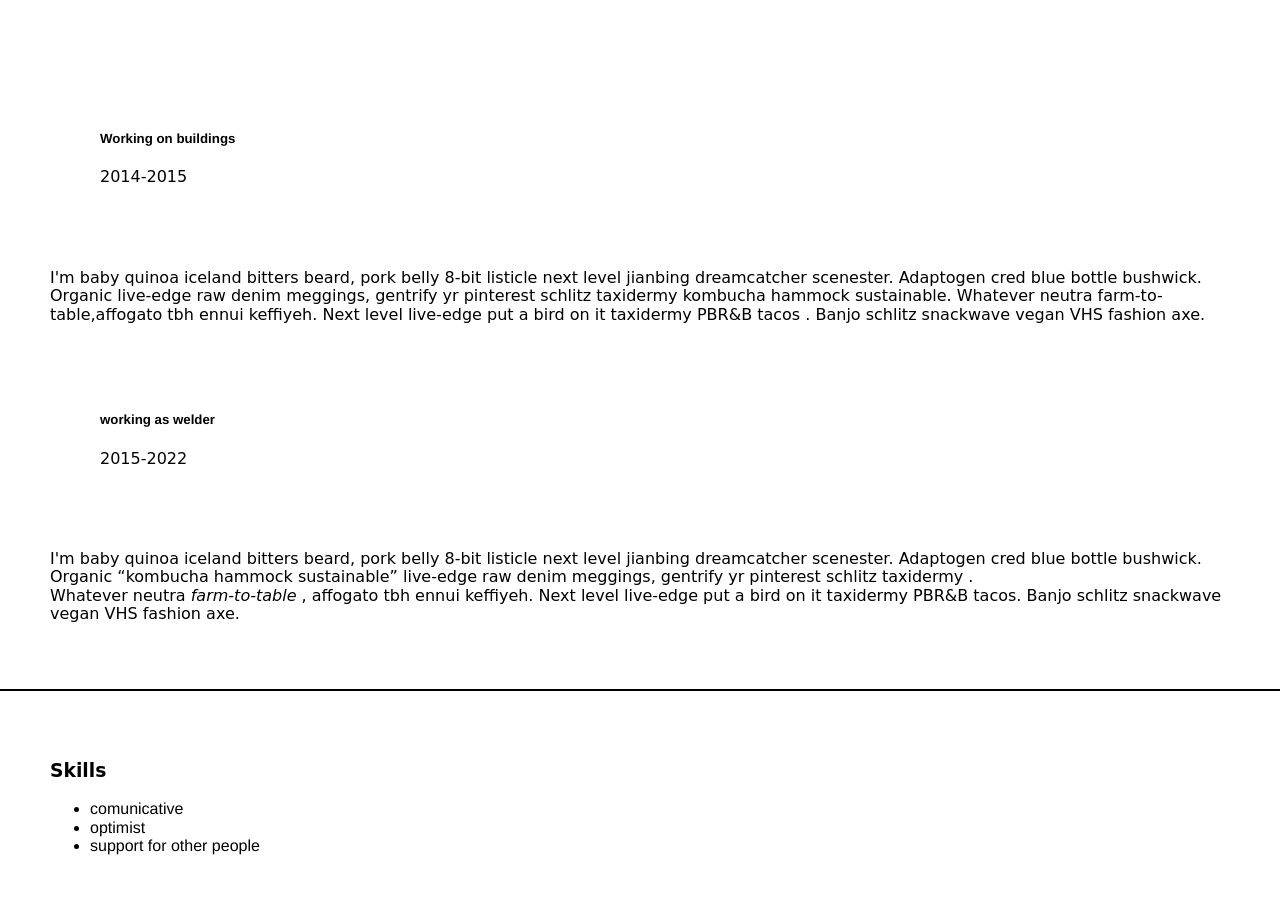
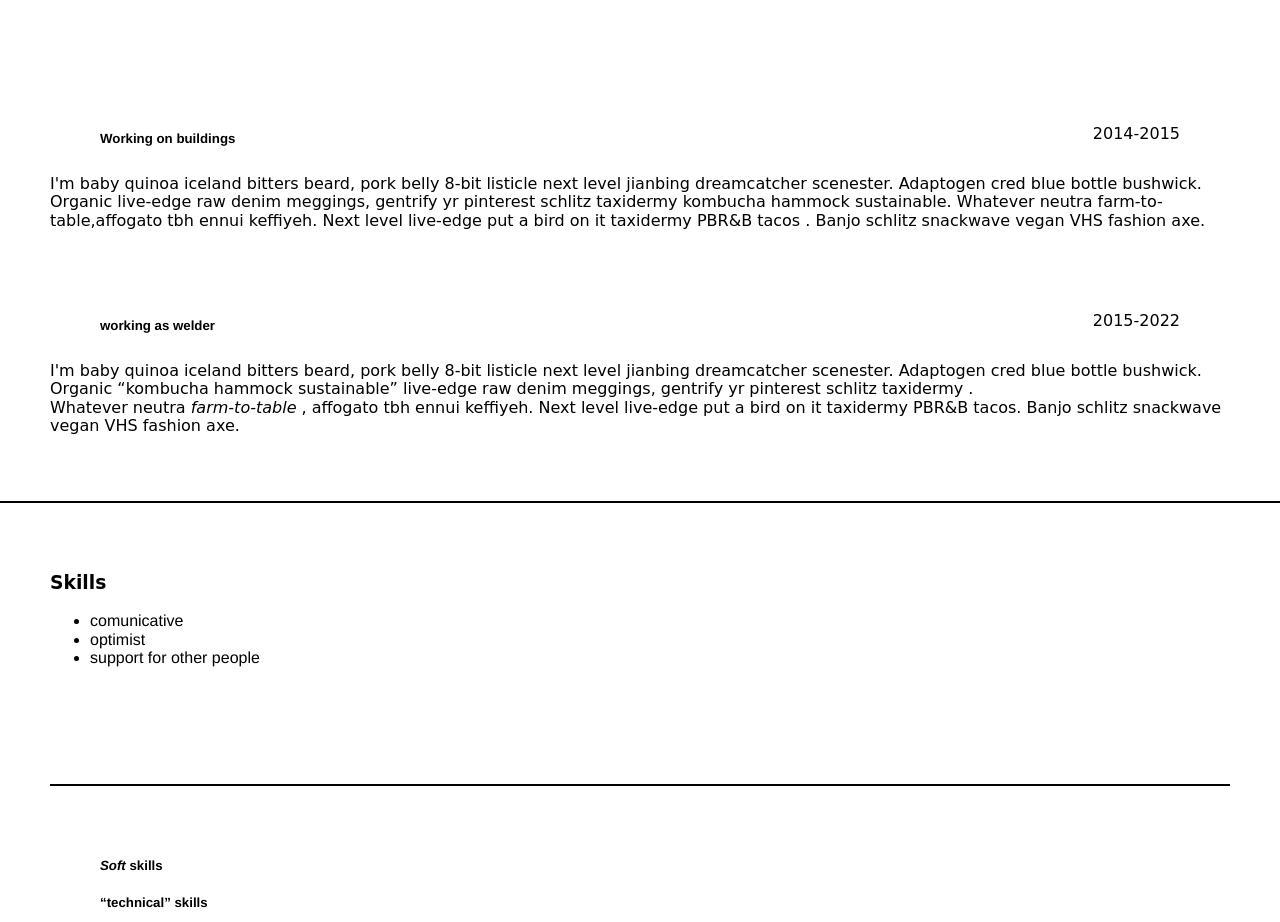
Before and after one commit to KAMA-Kasckak-Martin/cv, a plain HTML site: page p2/index.html in a window 1280 px wide. Shown: the part 780-1702 px from the top of the page. Drawn offline with nearby package versions, Linux system fonts and the light colour scheme; a web font is replaced by a local one.

Commit message:
commit updaete

```diff
--- a/p2/index.html
+++ b/p2/index.html
@@ -48,8 +48,8 @@
         </section>
         <section>
           <header>
-            <h5>Working on <strong> buildings</strong></h5>
-            <p>2014-2015</p>
+            <h5 class="d1">Working on <strong> buildings</strong></h5>
+            <p class="d2">2014-2015</p>
           </header>
           <p>
             I'm baby quinoa iceland bitters beard, pork belly 8-bit listicle
@@ -62,8 +62,8 @@
           </p>
 
           <header>
-            <h5>working as <strong>welder</strong></h5>
-            <p>2015-2022</p>
+            <h5 class="d1">working as welder</h5>
+            <p class="d2">2015-2022</p>
           </header>
           <p>
             I'm baby quinoa iceland bitters beard, pork belly 8-bit listicle
--- a/p2/style.css
+++ b/p2/style.css
@@ -70,3 +70,13 @@ a:link {
 .p::first-letter {
   font-size: 200;
 }
+
+.d1 {
+  display: inline;
+  float: left;
+}
+
+.d2 {
+  display: inline;
+  float: right;
+}
```
